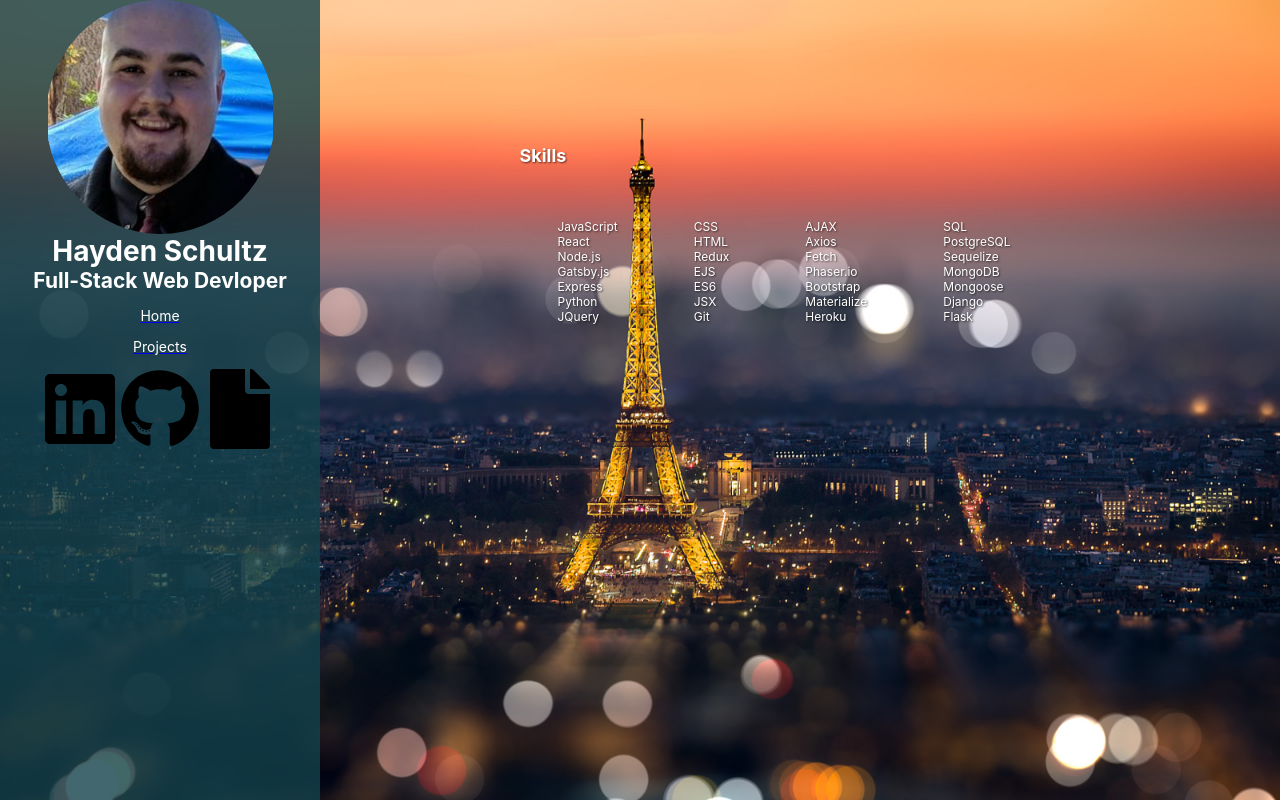
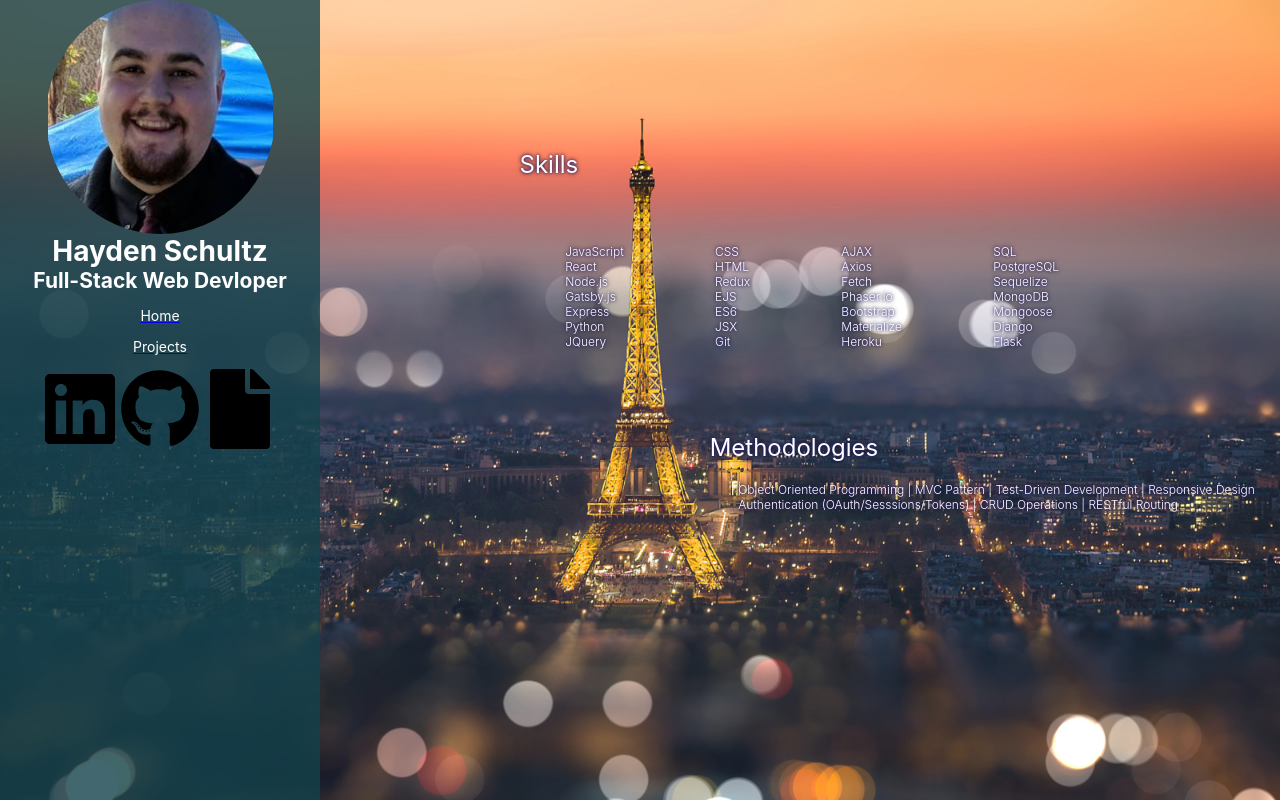
Before and after one commit to kellogsfrost/Portfolio, a React (Create React App) app: page /About in a window 1280 px wide. Built offline with nearby package versions, Linux system fonts and the light colour scheme.

Commit message:
styling more

```diff
--- a/src/About.tsx
+++ b/src/About.tsx
@@ -40,7 +40,7 @@ const About: React.FC = () =>{
         </div>
         <div className="AboutLand">
           <div className="InnerLanding">
-              <h2>Skills</h2>
+              <h2 className="AboutTitles">Skills</h2>
               <div className="Skills">
                 JavaScript
                 <br></br>
@@ -101,6 +101,11 @@ const About: React.FC = () =>{
                 <br></br>
                 Flask
               </div>
+          <div className="MethodContain">
+              <h2 className="AboutTitles">Methodologies</h2>
+              <div className="Methods">Object Oriented Programming | MVC Pattern | Test-Driven Development | Responsive Design </div>
+              <div className="Methods">Authentication (OAuth/Sesssions/Tokens) | CRUD Operations | RESTful Routing</div>
+          </div>
           </div>
         </div>
       </div>
--- a/src/App.css
+++ b/src/App.css
@@ -62,6 +62,7 @@ p{
   padding-top: 130px;
   text-shadow: 1px 1px 2px rgba(0,0,0,.6);
   font-size: 12px;
+  opacity: 0.9;
 }
 .AboutMe{
   display: inline-grid;
@@ -169,5 +170,23 @@ p{
 }
 .Skills{
  display: inline-block;
- margin: 5%;
+ margin: 6%;
+ font-size: 1em;
+ font-weight: 300;
+ text-shadow: 0 0 3px rgb(23, 5, 129), 0 0 5px rgb(0, 0, 0);
 }
+.MethodContain{
+  margin-top: 5%;
+  margin-left: 25%;
+}
+.Methods{
+  margin-left: 5%;
+  font-size: 1em;
+  font-weight: 300;
+  text-shadow: 0 0 3px rgb(23, 5, 129), 0 0 5px rgb(0, 0, 0);
+}
+.AboutTitles{
+  text-shadow: 0 0 3px rgb(23, 5, 129), 0 0 5px rgb(0, 0, 0);
+  font-size: 2em;
+  font-weight: 400;
+}
```
